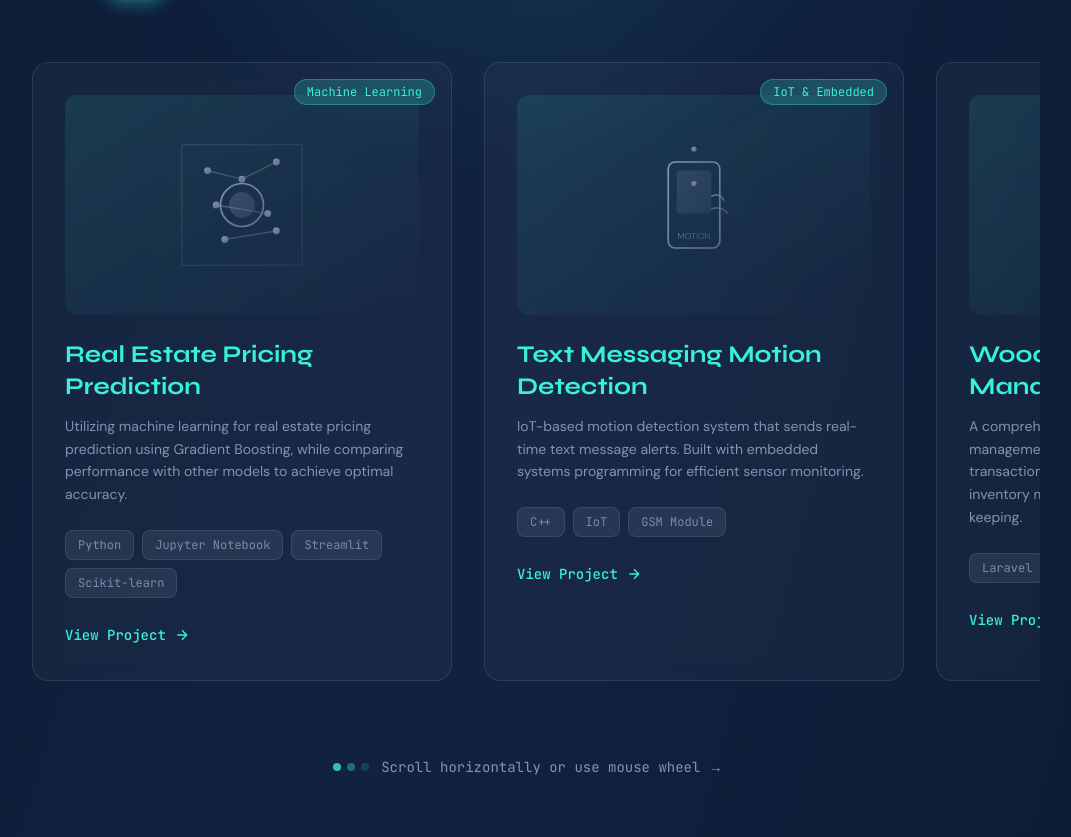
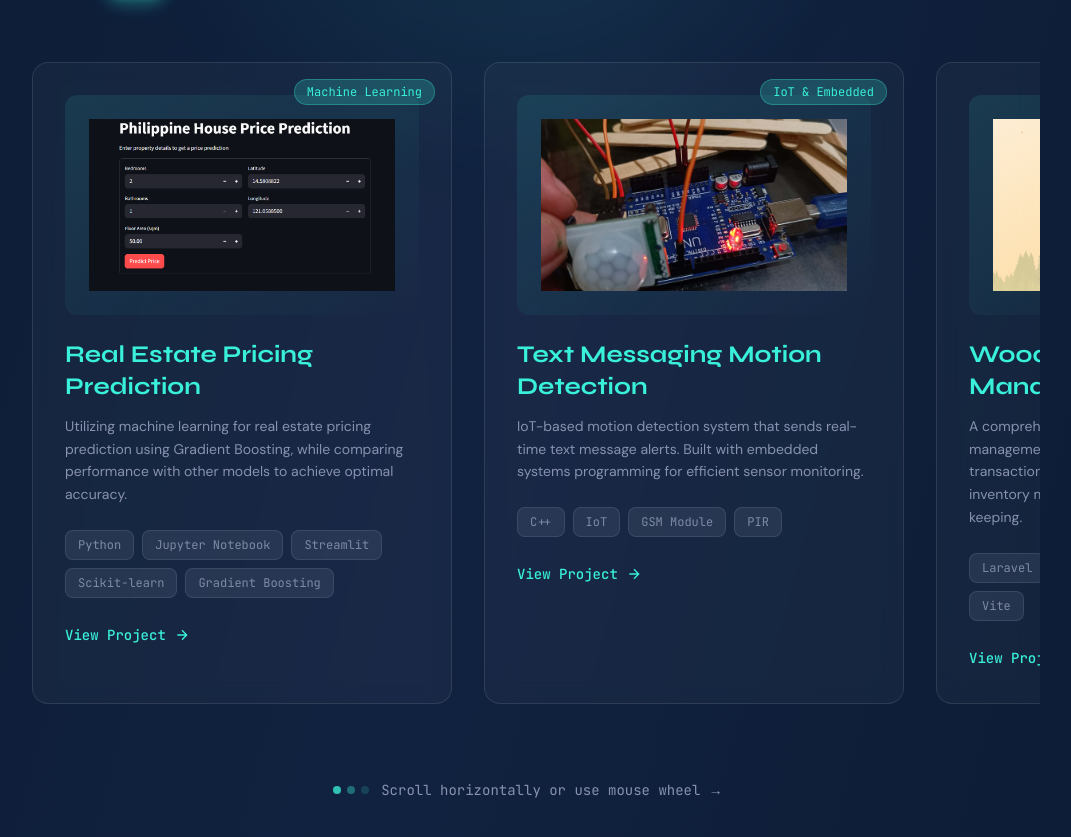
Before and after one commit to JayLao27/m-portfolio, a React (Vite) app: page / in a window 1280 px wide. Shown: the part 2169-3006 px from the top of the page, without its empty margins (112-1183 px from the left). Built offline with nearby package versions, Linux system fonts and the light colour scheme.

Commit message:
feat: update project data with additional technologies and correct image paths

```diff
--- a/src/components/section/projects.tsx
+++ b/src/components/section/projects.tsx
@@ -1,5 +1,4 @@
 import React, { useRef, useEffect, useState } from 'react'
-import { MLIcon, MotionIcon, InventoryIcon, AudioIcon } from '../ProjectIcons'
 
 interface Project {
   id: number
@@ -16,7 +15,7 @@ const projectsData: Project[] = [
     id: 1,
     title: 'Real Estate Pricing Prediction',
     description: 'Utilizing machine learning for real estate pricing prediction using Gradient Boosting, while comparing performance with other models to achieve optimal accuracy.',
-    technologies: ['Python', 'Jupyter Notebook', 'Streamlit', 'Scikit-learn'],
+    technologies: ['Python', 'Jupyter Notebook', 'Streamlit', 'Scikit-learn', 'Gradient Boosting'],
     link: 'https://github.com/JayLao27/realestate-pricing-prediction',
     category: 'Machine Learning',
     image: 'src/assets/images/Real-estate.png'
@@ -25,19 +24,19 @@ const projectsData: Project[] = [
     id: 2,
     title: 'Text Messaging Motion Detection',
     description: 'IoT-based motion detection system that sends real-time text message alerts. Built with embedded systems programming for efficient sensor monitoring.',
-    technologies: ['C++', 'IoT', 'GSM Module'],
+    technologies: ['C++', 'IoT', 'GSM Module', 'PIR'],
     link: 'https://github.com/JayLao27/PirMotion-GSMSim800L',
     category: 'IoT & Embedded',
-    image: 'Motion'
+    image: 'src/assets/images/arduino.jpg'
   },
   {
     id: 3,
     title: 'Wood Inventory Management System',
     description: 'A comprehensive system designed for resource management companies to efficiently track stock and transactions. Features detailed reporting, sustainable inventory management, and organized record-keeping.',
-    technologies: ['Laravel', 'PHP', 'MySQL', 'Bootstrap'],
+    technologies: ['Laravel', 'PHP', 'MySQL', 'Bootstrap', 'Vite'],
     link: 'https://github.com/JayLao27/wood-inventory-management',
     category: 'Web Application',
-    image: 'Inventory'
+    image: 'src/assets/images/Inventory.png'
   },
   {
     id: 4,
@@ -46,7 +45,7 @@ const projectsData: Project[] = [
     technologies: ['Java', 'JavaFX', 'CSS', 'MySQL'],
     link: 'https://github.com/JayLao27/AudioLibrary',
     category: 'Desktop Application',
-    image: 'Audio'
+    image: 'src/assets/images/AudioLib.png'
   }
 ]
 
@@ -174,10 +173,11 @@ export const Projects: React.FC<{ isDarkMode: boolean }> = ({ isDarkMode }) => {
                   ? 'bg-gradient-to-br from-highlight/10 to-transparent'
                   : 'bg-gradient-to-br from-[#1DD0A7]/10 to-transparent'
               }`} id={`project-image-${project.id}`}>
-                {project.image === 'src/assets/images/Real-estate.png' && <MLIcon isDarkMode={isDarkMode} />}
-                {project.image === 'Motion' && <MotionIcon isDarkMode={isDarkMode} />}
-                {project.image === 'Inventory' && <InventoryIcon isDarkMode={isDarkMode} />}
-                {project.image === 'Audio' && <AudioIcon isDarkMode={isDarkMode} />}
+                <img
+                  src={project.image.startsWith('src/') ? project.image : `src/assets/images/${project.image}.png`}
+                  alt={project.title}
+                  className="w-full h-full object-cover"
+                />
 
                 {/* Shine effect */}
                 <div className="absolute inset-0 bg-gradient-to-r from-transparent via-white/10 to-transparent -translate-x-full group-hover:translate-x-full transition-transform duration-1000"></div>
```
